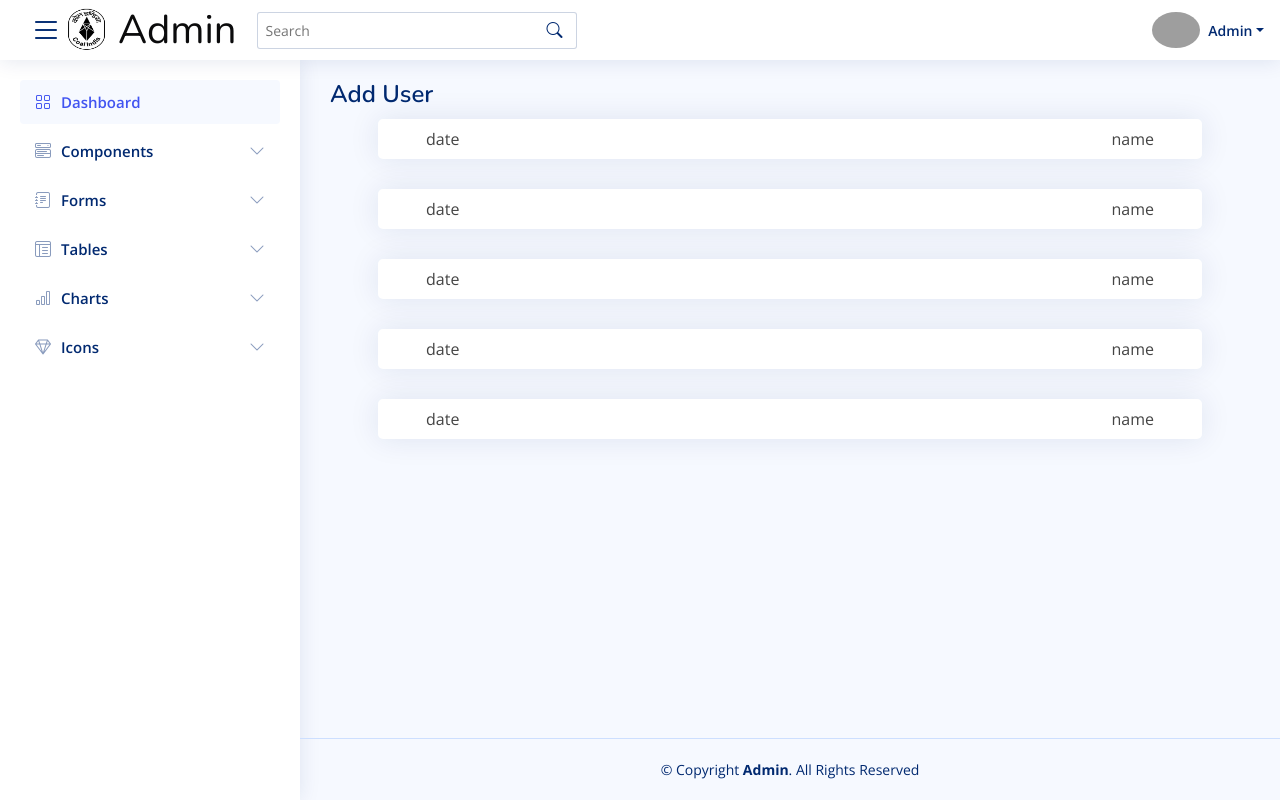
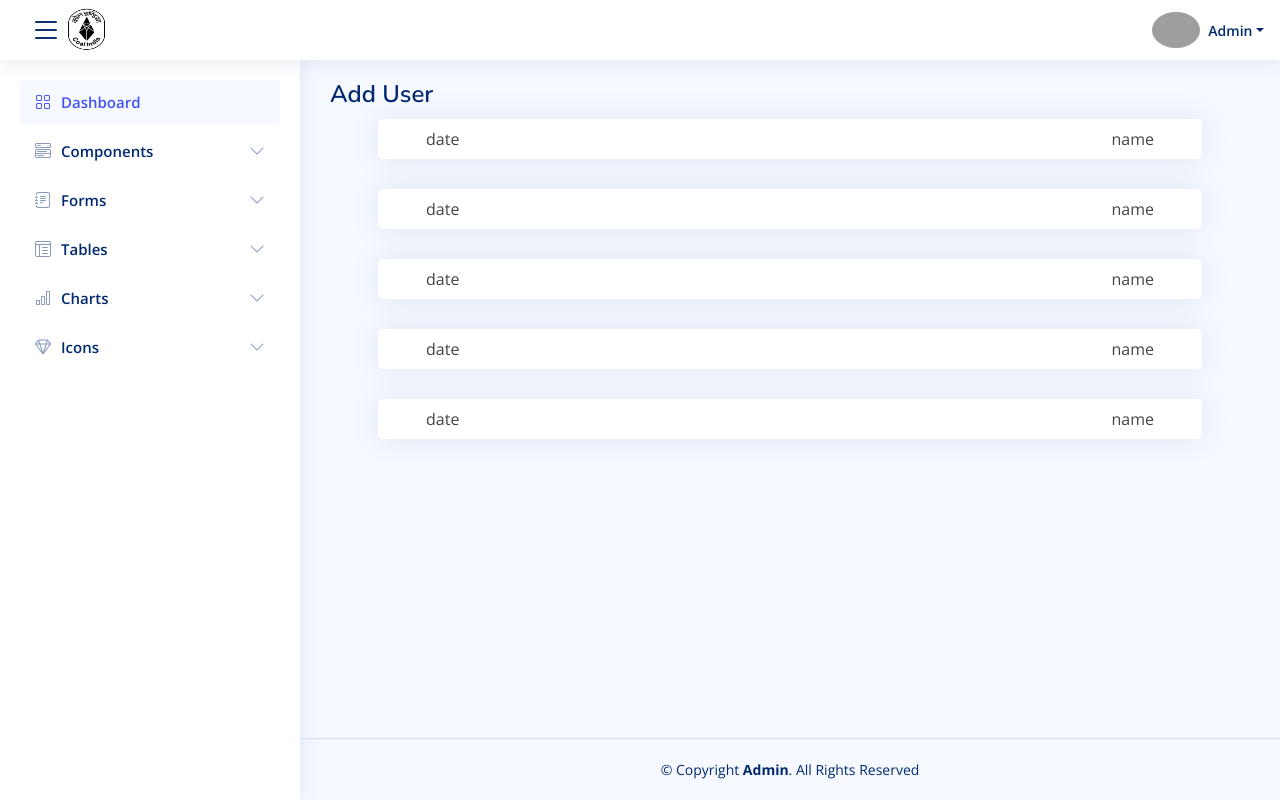
Before and after one commit to akv23/CMPDIL-Project, a PHP site: page /add_user.php in a window 1280 px wide. Run offline with PHP 8.4, Linux system fonts and the light colour scheme; the visitor is signed in with stand-in values (Sample User, id 1); some libraries are stand-ins or nearby versions; grey boxes are pictures that could not be loaded.

Commit message:
modify header

```diff
--- a/admin/templates/header.php
+++ b/admin/templates/header.php
@@ -5,16 +5,8 @@
     <i class="bi bi-list toggle-sidebar-btn"></i>
       <a href="https://www.cmpdi.co.in/index.php?lang=Eng" class="logo d-flex align-items-center">
         <img class ="h-img" src="assets/img/android-chrome.png" alt="cmpdi logo">
-        <span class="d-none d-lg-block">Admin</span>
       </a>
     </div><!-- End Logo -->
-
-    <div class="search-bar">
-      <form class="search-form d-flex align-items-center" method="POST" action="#">
-        <input type="text" name="query" placeholder="Search" title="Enter search keyword">
-        <button type="submit" title="Search"><i class="bi bi-search"></i></button>
-      </form>
-    </div><!-- End Search Bar -->
 
     <nav class="header-nav ms-auto">
       <ul class="d-flex align-items-center">
```
